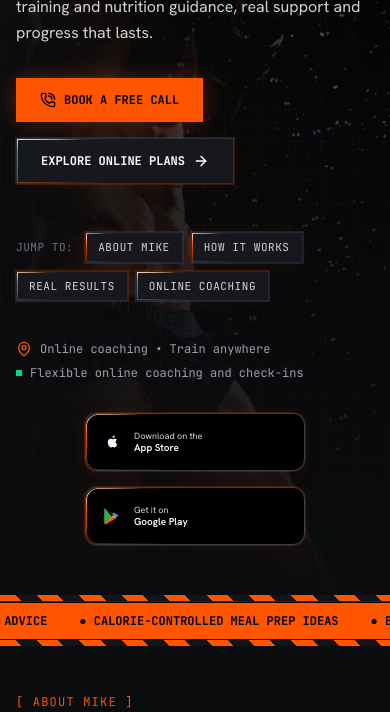
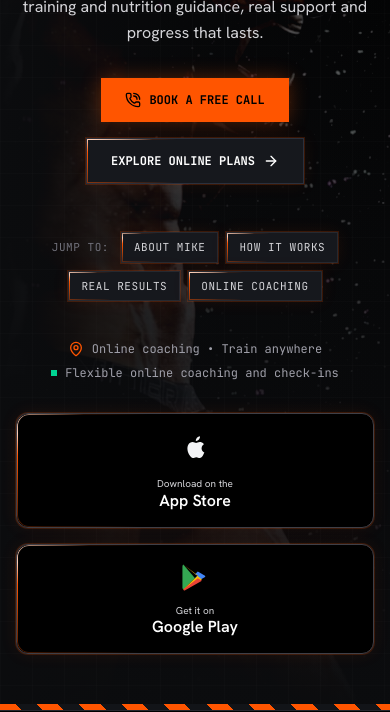
Before and after one commit to chriscallaghan2012/mwfitness, a React (Vite) app: page / in a window 390 px wide. Shown: the part 381-1093 px from the top of the page. Built offline with nearby package versions, Linux system fonts and the light colour scheme; no server answers.

Commit message:
Center hero layouts and improve app store badges
Use balanced desktop hero columns and center responsive hero content and store badges.

```diff
--- a/src/components/StoreBadges.tsx
+++ b/src/components/StoreBadges.tsx
@@ -10,12 +10,12 @@ interface StoreBadgesProps {
 export const StoreBadges: React.FC<StoreBadgesProps> = ({ compact = false, stacked = false, appStoreUrl, googlePlayUrl }) => {
   const resolvedAppStoreUrl = appStoreUrl ?? import.meta.env.VITE_APP_STORE_URL;
   const resolvedGooglePlayUrl = googlePlayUrl ?? import.meta.env.VITE_GOOGLE_PLAY_URL;
-  const badgeClass = `inline-flex min-h-[58px] min-w-[190px] items-center gap-3 rounded-xl border border-zinc-700 bg-black px-4 py-3 text-left transition-colors ${compact ? 'min-w-0 min-h-[44px] px-3 py-2' : 'hover:border-[#ff5500]/70'} ${stacked ? 'w-full justify-start' : ''}`;
-  const appleIcon = <svg aria-hidden="true" viewBox="0 0 24 24" className={compact ? 'h-5 w-5' : 'h-8 w-8'} fill="currentColor"><path d="M16.37 12.1c.02 2.1 1.84 2.8 1.86 2.81-.02.05-.29 1.02-.96 2.02-.58.86-1.18 1.72-2.12 1.74-.92.02-1.22-.56-2.28-.56-1.05 0-1.39.54-2.26.58-.91.03-1.61-.94-2.2-1.8-1.2-1.74-2.12-4.92-.89-7.07.61-1.07 1.71-1.75 2.9-1.77.9-.02 1.75.61 2.3.61.55 0 1.58-.75 2.67-.64.46.02 1.75.19 2.58 1.42-.07.04-1.54.9-1.6 2.66ZM14.61 6.3c.48-.58.8-1.38.71-2.18-.69.03-1.53.46-2.02 1.04-.44.51-.83 1.33-.73 2.1.77.06 1.56-.39 2.04-.96Z"/></svg>;
+  const badgeClass = `inline-flex min-h-[82px] min-w-[190px] items-center justify-center gap-3 rounded-xl border border-zinc-700 bg-black px-5 py-4 text-center transition-colors hover:border-[#ff5500]/70 ${compact ? 'min-w-0' : ''} ${stacked ? 'w-full flex-col gap-2' : ''}`;
+  const appleIcon = <svg aria-hidden="true" viewBox="0 0 24 24" className={compact ? 'h-6 w-6' : 'h-9 w-9'} fill="currentColor"><path d="M16.37 12.1c.02 2.1 1.84 2.8 1.86 2.81-.02.05-.29 1.02-.96 2.02-.58.86-1.18 1.72-2.12 1.74-.92.02-1.22-.56-2.28-.56-1.05 0-1.39.54-2.26.58-.91.03-1.61-.94-2.2-1.8-1.2-1.74-2.12-4.92-.89-7.07.61-1.07 1.71-1.75 2.9-1.77.9-.02 1.75.61 2.3.61.55 0 1.58-.75 2.67-.64.46.02 1.75.19 2.58 1.42-.07.04-1.54.9-1.6 2.66ZM14.61 6.3c.48-.58.8-1.38.71-2.18-.69.03-1.53.46-2.02 1.04-.44.51-.83 1.33-.73 2.1.77.06 1.56-.39 2.04-.96Z"/></svg>;
   const playIcon = <svg aria-hidden="true" viewBox="0 0 24 24" className={compact ? 'h-5 w-5' : 'h-8 w-8'}><path d="M3.2 2.6c-.4.3-.6.8-.6 1.5v15.8c0 .7.2 1.2.6 1.5L12 13 3.2 2.6Z" fill="#34A853"/><path d="m14.1 10.9-2.1 2.1 2.1 2.1 5.1-2.9c.7-.4.7-1 0-1.4l-5.1-2.9-2.1 2.1 2.1.9Z" fill="#4285F4"/><path d="M3.2 2.6 14.1 10.9 12 13 3.2 21.4c.3.1.7 0 1.1-.2l12.9-7.3L3.2 2.6Z" fill="#FBBC04"/><path d="M3.2 21.4 14.1 13l3.1 1.8L4.3 22.1c-.4.2-.8.2-1.1-.7Z" fill="#EA4335"/></svg>;
-  const apple = <>{appleIcon}<span><span className="block text-[9px] leading-tight text-zinc-300">{resolvedAppStoreUrl ? 'Download on the' : 'Coming soon to the'}</span><span className={`block font-semibold leading-tight text-white ${compact ? 'text-[10px]' : 'text-sm'}`}>App Store</span></span></>;
-  const google = <>{playIcon}<span><span className="block text-[9px] leading-tight text-zinc-300">{resolvedGooglePlayUrl ? 'Get it on' : compact ? 'COMING SOON' : 'Coming soon on'}</span><span className={`block font-semibold leading-tight text-white ${compact ? 'text-[10px]' : 'text-sm'}`}>Google Play</span></span></>;
-  return <div className={`flex ${stacked ? 'flex-col items-stretch' : 'flex-wrap items-center'} gap-4 ${compact ? 'gap-2' : ''}`} aria-label="MWFitnessUK app store availability">
+  const apple = <>{appleIcon}<span className="block text-center"><span className="block text-[10px] leading-tight text-zinc-300">{resolvedAppStoreUrl ? 'Download on the' : 'Coming soon to the'}</span><span className={`block font-semibold leading-tight text-white ${compact ? 'text-xs' : 'text-base'}`}>App Store</span></span></>;
+  const google = <>{playIcon}<span className="block text-center"><span className="block text-[10px] leading-tight text-zinc-300">{resolvedGooglePlayUrl ? 'Get it on' : compact ? 'COMING SOON' : 'Coming soon on'}</span><span className={`block font-semibold leading-tight text-white ${compact ? 'text-xs' : 'text-base'}`}>Google Play</span></span></>;
+  return <div className={`flex ${stacked ? 'flex-col items-center' : 'flex-wrap items-center justify-center'} gap-4`} aria-label="MWFitnessUK app store availability">
     {resolvedAppStoreUrl ? <a href={resolvedAppStoreUrl} target="_blank" rel="noopener noreferrer" className={badgeClass} aria-label="Download MWFitnessUK from the App Store">{apple}</a> : <div className={badgeClass} aria-label="App Store listing coming soon">{apple}</div>}
     {resolvedGooglePlayUrl ? <a href={resolvedGooglePlayUrl} target="_blank" rel="noopener noreferrer" className={badgeClass} aria-label="Get MWFitnessUK on Google Play">{google}</a> : <div className={badgeClass} aria-label="Google Play listing coming soon">{google}</div>}
   </div>;
--- a/src/components/screens/HomeScreen.tsx
+++ b/src/components/screens/HomeScreen.tsx
@@ -67,8 +67,8 @@ export const HomeScreen: React.FC<HomeScreenProps> = ({ onSelectScreen, onOpenBo
           <div className="absolute inset-0 bg-grid-pattern opacity-40"></div>
         </div>
 
-        <div className="relative z-10 mx-auto grid w-full max-w-7xl grid-cols-1 items-center gap-8 px-4 py-14 sm:px-6 sm:py-20 lg:grid-cols-[minmax(0,1fr)_220px] lg:px-8">
-          <div className="w-full max-w-3xl space-y-6">
+        <div className="relative z-10 mx-auto grid w-full max-w-7xl grid-cols-1 items-center gap-8 px-4 py-14 sm:px-6 sm:py-20 lg:grid-cols-[minmax(0,1fr)_500px] lg:px-8">
+          <div className="mx-auto w-full max-w-3xl space-y-6 text-center">
             <div className="inline-flex items-center gap-2 px-3 py-1 bg-[#16181e]/90 border border-[#ff5500]/60 text-xs font-mono text-[#ff5500] uppercase tracking-widest backdrop-blur-sm">
               <span className="w-1.5 h-1.5 bg-[#ff5500] animate-pulse"></span>
               <span>Welcome to MWFitnessUK</span>
@@ -85,7 +85,7 @@ export const HomeScreen: React.FC<HomeScreenProps> = ({ onSelectScreen, onOpenBo
               Online coaching built around your goals and routine. No jargon, no judgement — just clear training and nutrition guidance, real support and progress that lasts.
             </p>
 
-            <div className="flex flex-wrap items-center gap-4 pt-2">
+            <div className="flex flex-wrap items-center justify-center gap-4 pt-2">
               <button onClick={() => onOpenBookCall()}
                 className="cursor-pointer bg-[#ff5500] text-black font-mono font-bold text-xs uppercase px-6 py-3.5 flex items-center gap-2 shadow-[0_0_20px_rgba(255,85,0,0.3)] active:scale-95"
               >
@@ -100,7 +100,7 @@ export const HomeScreen: React.FC<HomeScreenProps> = ({ onSelectScreen, onOpenBo
               </button>
             </div>
 
-            <div className="flex flex-wrap items-center gap-2 pt-6" aria-label="Jump to a section">
+            <div className="flex flex-wrap items-center justify-center gap-2 pt-6" aria-label="Jump to a section">
               <span className="text-[11px] font-mono text-zinc-500 uppercase tracking-wider mr-1">Jump to:</span>
               <button onClick={() => scrollToId('about-mike')} className="cursor-pointer bg-[#16181d] border border-[#262930] text-zinc-300 text-[11px] font-mono uppercase tracking-wider px-3 py-1.5 transition-colors">
                 About Mike
@@ -116,7 +116,7 @@ export const HomeScreen: React.FC<HomeScreenProps> = ({ onSelectScreen, onOpenBo
               </button>
             </div>
 
-            <div className="flex flex-wrap items-center gap-x-6 gap-y-2 pt-4 text-xs font-mono text-zinc-400">
+            <div className="flex flex-wrap items-center justify-center gap-x-6 gap-y-2 pt-4 text-xs font-mono text-zinc-400">
               <span className="flex items-center gap-2">
                 <MapPin className="w-4 h-4 text-[#ff5500]" /> {CONTACT.location}
               </span>
@@ -127,8 +127,8 @@ export const HomeScreen: React.FC<HomeScreenProps> = ({ onSelectScreen, onOpenBo
           </div>
         <div aria-hidden="true" className="industrial-stripe absolute bottom-0 left-0 z-20" />
 
-      <div className="relative z-20 flex w-full items-center justify-center lg:justify-self-end">
-          <div className="w-full max-w-[220px]"><StoreBadges compact stacked /></div>
+      <div className="relative z-20 flex w-full items-center justify-center lg:justify-self-center">
+          <div className="w-full max-w-[360px]"><StoreBadges stacked /></div>
         </div>
       </div>
     </section>
--- a/src/components/screens/ReviewsScreen.tsx
+++ b/src/components/screens/ReviewsScreen.tsx
@@ -13,15 +13,15 @@ export const ReviewsScreen: React.FC<ReviewsScreenProps> = ({ onSelectScreen })
   return <div className="page-layout">
     <section className="page-hero relative min-h-[40vh] flex items-center overflow-hidden border-b border-[#262930]">
       <div className="absolute inset-0 bg-grid-pattern opacity-30" /><div className="absolute -right-20 -top-24 h-96 w-96 rounded-full bg-[#ff5500]/10 blur-3xl" />
-      <div className="relative z-10 mx-auto grid w-full max-w-7xl grid-cols-1 items-center gap-8 px-4 py-12 sm:px-6 md:py-16 lg:grid-cols-[minmax(0,1fr)_220px] lg:px-8"><div className="w-full max-w-3xl space-y-6">
+      <div className="relative z-10 mx-auto grid w-full max-w-7xl grid-cols-1 items-center gap-8 px-4 py-12 sm:px-6 md:py-16 lg:grid-cols-[minmax(0,1fr)_500px] lg:px-8"><div className="mx-auto w-full max-w-3xl space-y-6 text-center">
         <div className="mb-5 inline-flex items-center gap-2 border border-[#ff5500]/60 bg-[#16181e]/90 px-3 py-1 font-mono text-xs uppercase tracking-widest text-[#ff5500]"><Star className="h-3.5 w-3.5" /> Member stories</div>
         <h1 className="font-display text-5xl font-black uppercase leading-[0.92] tracking-tight text-white sm:text-7xl">Progress looks<br /><span className="text-[#ff5500]">different on everyone.</span></h1>
         <p className="mt-6 max-w-2xl text-base leading-relaxed text-zinc-300 sm:text-lg">Read the stories and feedback shared by people working towards stronger, healthier routines with MWFitnessUK.</p>
-        <button onClick={() => onSelectScreen('online-coaching')} className="mt-7 inline-flex cursor-pointer items-center gap-2 bg-[#ff5500] px-6 py-3.5 font-mono text-xs font-bold uppercase text-black">Find your plan <ArrowRight className="h-4 w-4" /></button>
+        <button onClick={() => onSelectScreen('online-coaching')} className="mt-7 inline-flex cursor-pointer items-center justify-center gap-3 bg-[#ff5500] px-8 py-4 font-mono text-sm font-bold uppercase text-black">Find your plan <ArrowRight className="h-4 w-4" /></button>
       </div>
 
-      <div className="relative z-20 flex w-full items-center justify-center lg:justify-self-end">
-        <div className="w-full max-w-[220px]"><StoreBadges compact stacked /></div>
+      <div className="relative z-20 flex w-full items-center justify-center lg:justify-self-center">
+        <div className="w-full max-w-[360px]"><StoreBadges stacked /></div>
       </div>
       </div>
     </section>
```
Also changed, not shown: src/components/screens/NutritionScreen.tsx (+6 -6 lines).
